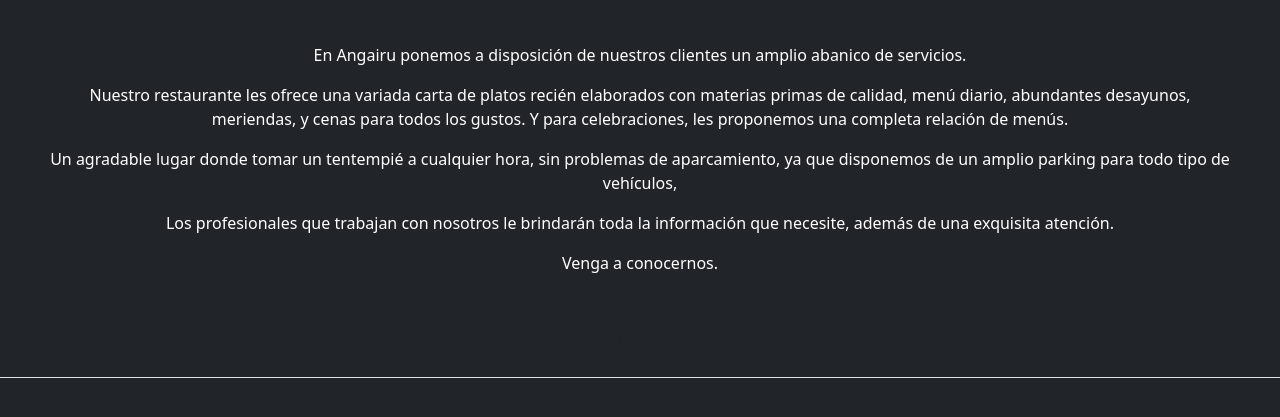
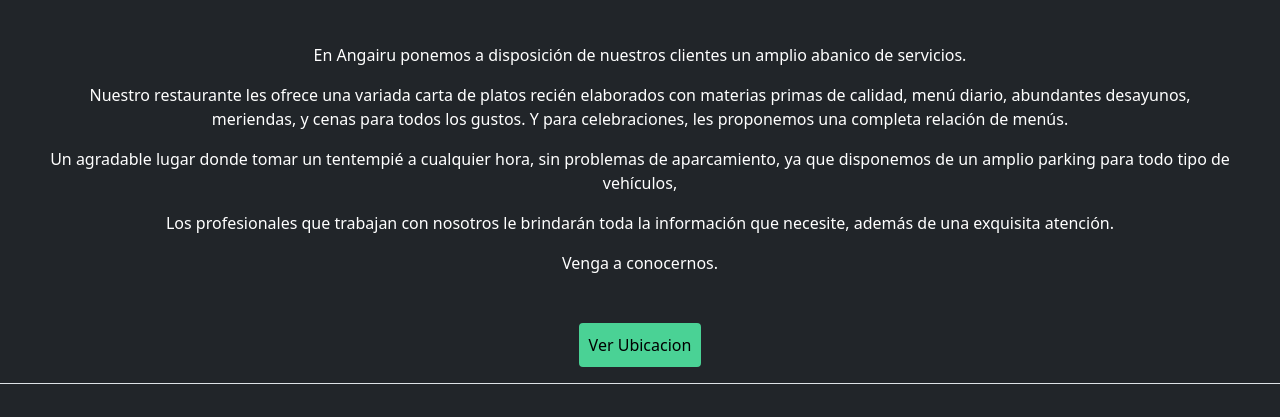
Before and after one commit to RodrigoTrillo/ProyectoAngairu, a website: page Paginas/Nosotros.html in a window 1280 px wide. Shown: the part 65-482 px from the top of the page. Drawn offline with nearby package versions, Linux system fonts and the light colour scheme.

Commit message:
arreglo boton

```diff
--- a/Paginas/Nosotros.html
+++ b/Paginas/Nosotros.html
@@ -67,7 +67,7 @@
         </div>
         <!-- mapa -->
         <!-- boton -->
-        <button class="btn btn-2 d-grid mx-auto mb-3" type="button" data-bs-toggle="offcanvas"
+        <button class="button d-grid mx-auto mb-3" type="button" data-bs-toggle="offcanvas"
             data-bs-target="#offcanvasRight" aria-controls="offcanvasRight">Ver Ubicacion</button>
         <div class="offcanvas offcanvas-end bg-dark" tabindex="-1" id="offcanvasRight"
             aria-labelledby="offcanvasRightLabel">
```
